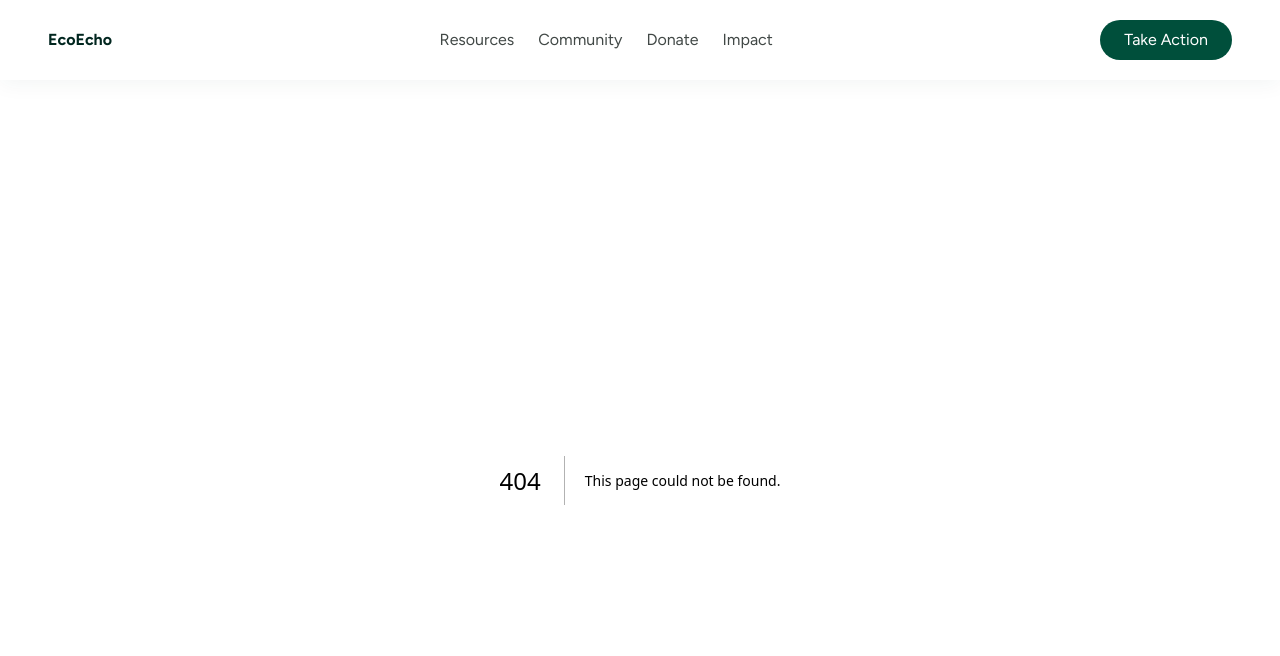
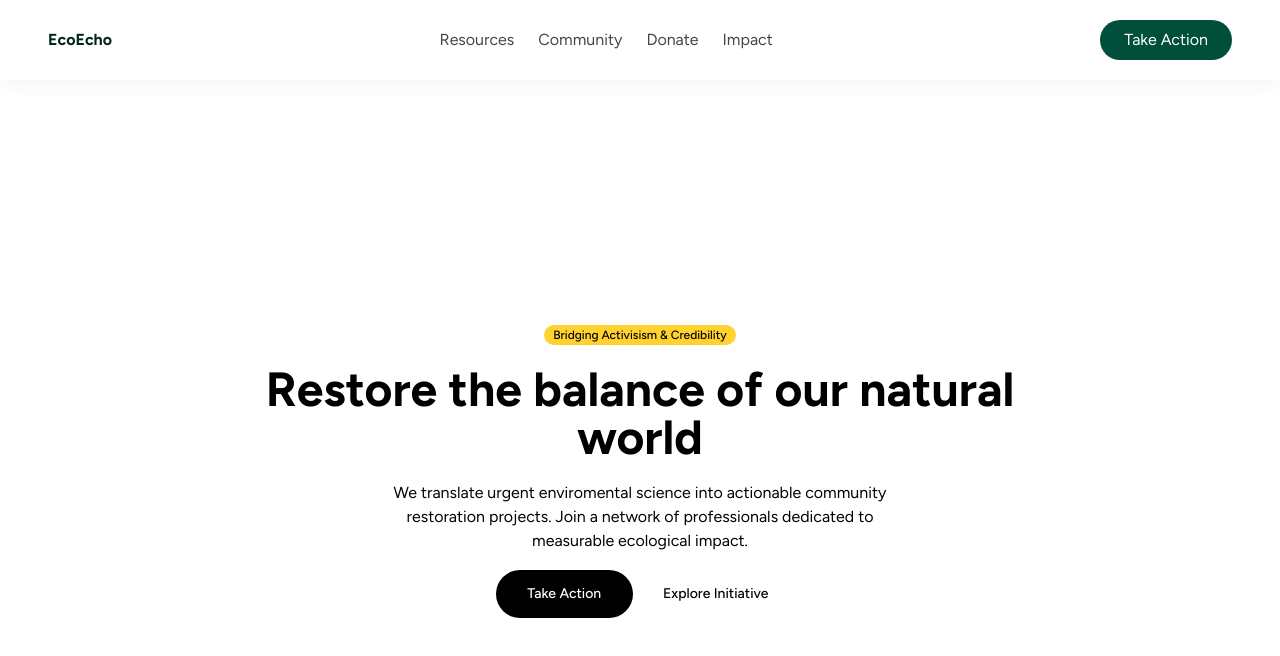
Before and after one commit to JolenneChen/Enviroment-Awareness, a Next.js app: page /community in a window 1280 px wide. Before the commit this address had no page. Shown: the top 656 px of the page. Built offline with nearby package versions, Linux system fonts and the light colour scheme.

Commit message:
starting a new page

```diff
--- /dev/null
+++ b/app/community/page.tsx
@@ -0,0 +1,8 @@
+import Hero1 from "@/components/comhero"
+export default function Page() {
+  return (
+    <div>
+        <Hero1/>
+    </div>
+  )
+}
--- a/app/page.tsx
+++ b/app/page.tsx
@@ -13,7 +13,6 @@ export default function Page() {
       <Impact/>
       <Join/>
       <Footer/>
-
     </div>
   )
 }
--- a/components/Header.tsx
+++ b/components/Header.tsx
@@ -11,7 +11,7 @@ const Header = () =>{
                     <Link className="font-body-md text-body-md hover:text-[#01261f] transition-colors" href ="#">
                     Resources
                     </Link>
-                    <Link className="font-body-md text-body-md hover:text-[#01261f] transition-colors" href ="#">
+                    <Link className="font-body-md text-body-md hover:text-[#01261f] transition-colors" href ="/community">
                     Community
                     </Link>
                     <Link className="font-body-md text-body-md hover:text-[#01261f] transition-colors" href ="#">
--- /dev/null
+++ b/components/comhero.tsx
@@ -0,0 +1,24 @@
+import React from 'react'
+import Image from 'next/image'
+import { Badge } from './ui/badge'
+import { Button } from './ui/button'
+
+const comhero = () => {
+    return (
+        <div className=" w-full p-0 m-0 h-[calc(100vh-64px)]">
+            <div className="flex flex-col justify-center items-center h-screen object-cover ">
+                <Badge className=" bg-amber-300 text-black">Bridging Activisism & Credibility</Badge>
+                <h1 className="text-5xl font-bold text-black max-w-3xl text-center py-5">Restore the balance of our natural world</h1>
+                <p className="text-black max-w-xl text-center px-6">We translate urgent enviromental science into actionable community restoration projects. Join a network of professionals dedicated to measurable ecological impact.
+                </p>
+                <div className=" m-4 text-2xl grid grid-cols-2 gap-3">
+                    <Button className="text-white bg-black rounded-4xl px-4 py-6">Take Action</Button>
+                    <Button className="text-black bg-white rounded-4xl px-4 py-6">Explore Initiative</Button>
+                </div>
+            </div>
+
+        </div>
+    )
+}
+
+export default comhero
```
